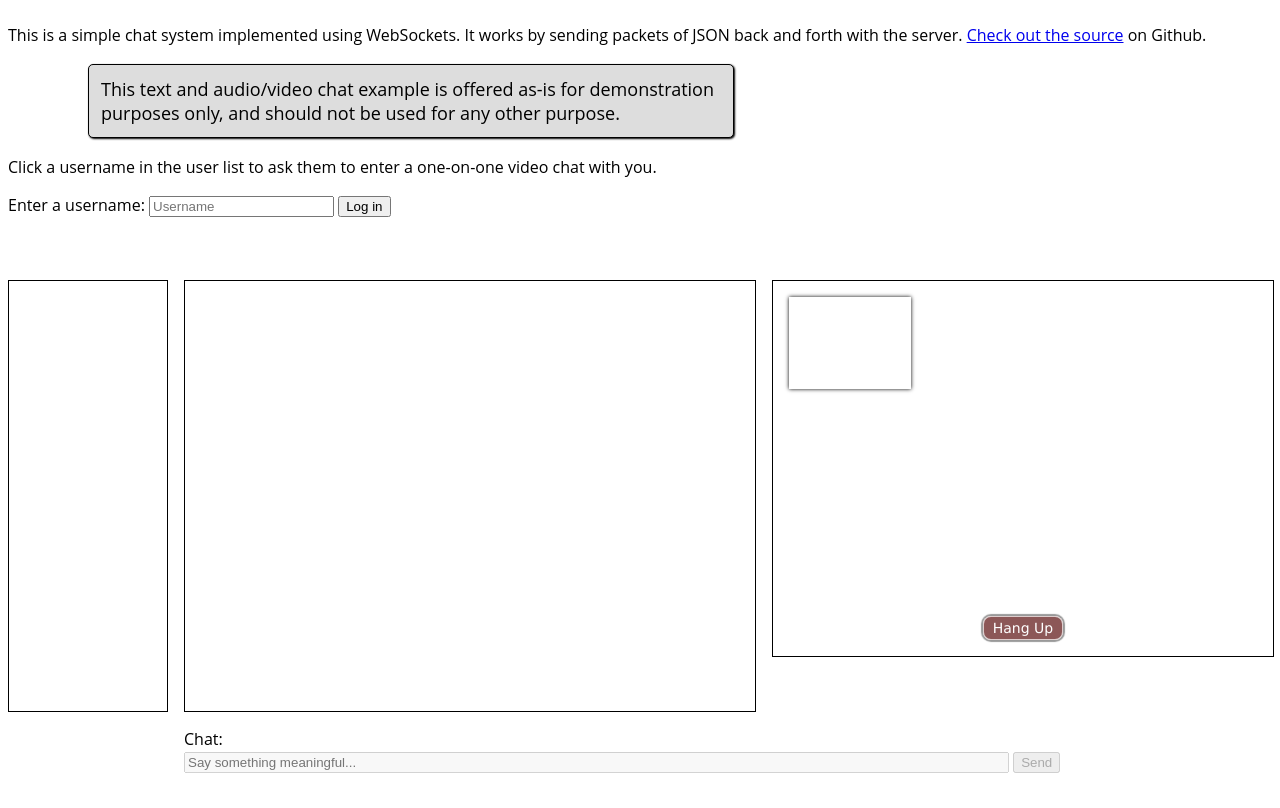
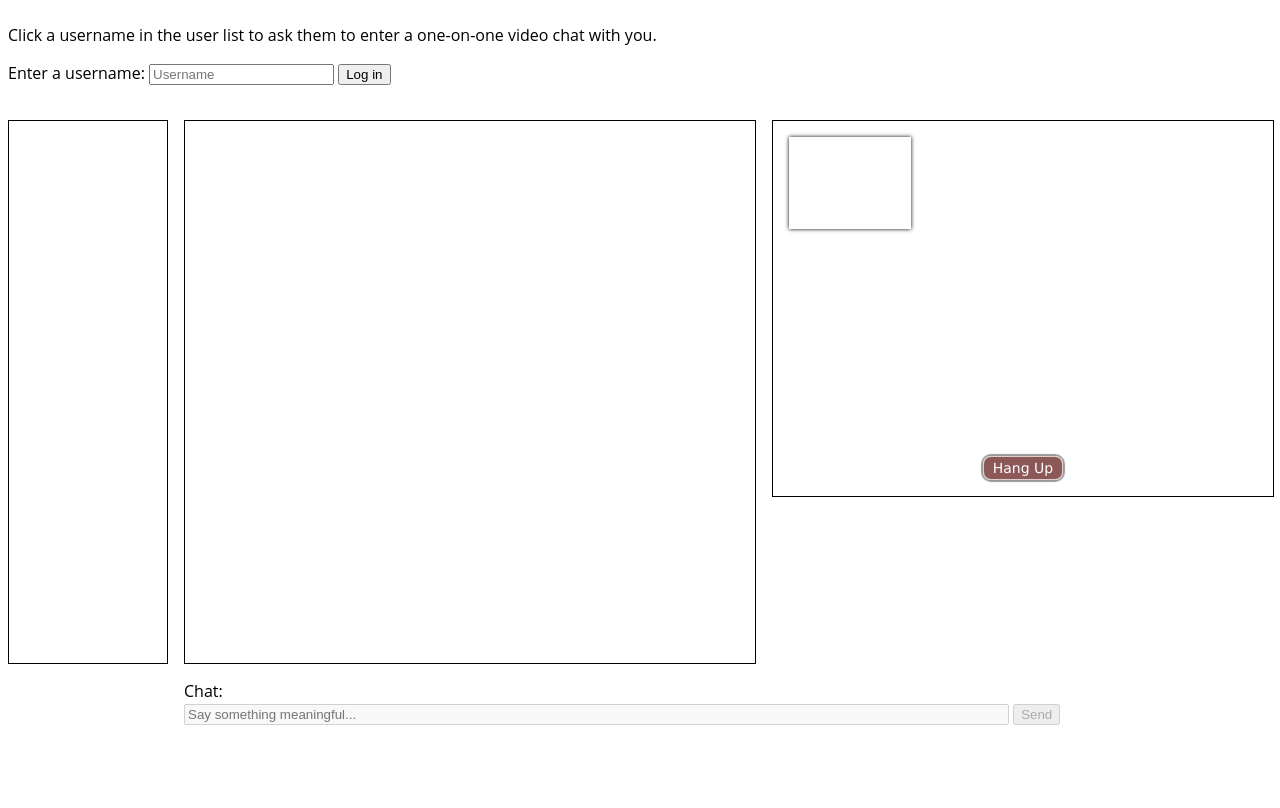
Before and after one commit to appletxm/web-rtc, a website with bundled scripts: page s/webrtc-from-chat/index.html in a window 1280 px wide. Built offline with nearby package versions, Linux system fonts and the light colour scheme.

Commit message:
init project

```diff
--- a/s/webrtc-from-chat/chat.css
+++ b/s/webrtc-from-chat/chat.css
@@ -23,7 +23,7 @@
   "userlistbox chatbox camerabox"
   "empty-container chat-controls chat-controls";
   grid-template-columns: 10em 1fr 500px;
-  grid-template-rows: 16em 1fr 5em;
+  grid-template-rows: 6em 1fr 8em;
   grid-gap: 1rem;
 }
 
--- a/s/webrtc-from-chat/index.html
+++ b/s/webrtc-from-chat/index.html
@@ -27,11 +27,6 @@
 <body>
   <div class="container">
     <div class="infobox">
-      <p>This is a simple chat system implemented using WebSockets. It works by sending packets of JSON back and forth with the server.
-        <a href="https://github.com/mdn/samples-server/tree/master/s/webrtc-from-chat">
-      Check out the source</a> on Github.</p>
-      <p class="mdn-disclaimer">This text and audio/video chat example is offered as-is for demonstration purposes only, and should not be used for any other purpose.
-      </p>
       <p>Click a username in the user list to ask them to enter a one-on-one video chat with you.</p>
       <p>Enter a username: <input id="name" type="text" maxlength="12" required autocomplete="username" inputmode="verbatim" placeholder="Username">
         <input type="button" name="login" value="Log in" onclick="connect()"></p>
```
Also changed, not shown: 2 other files.
